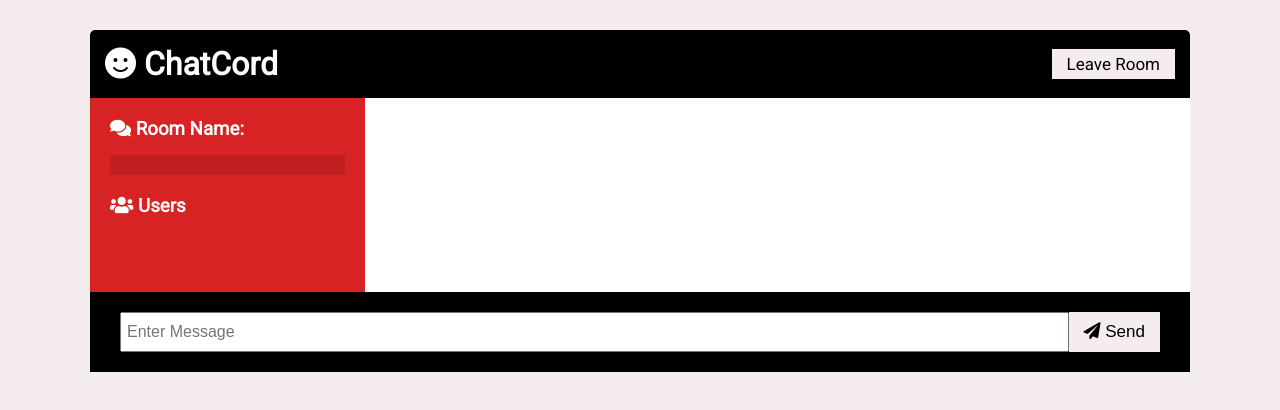
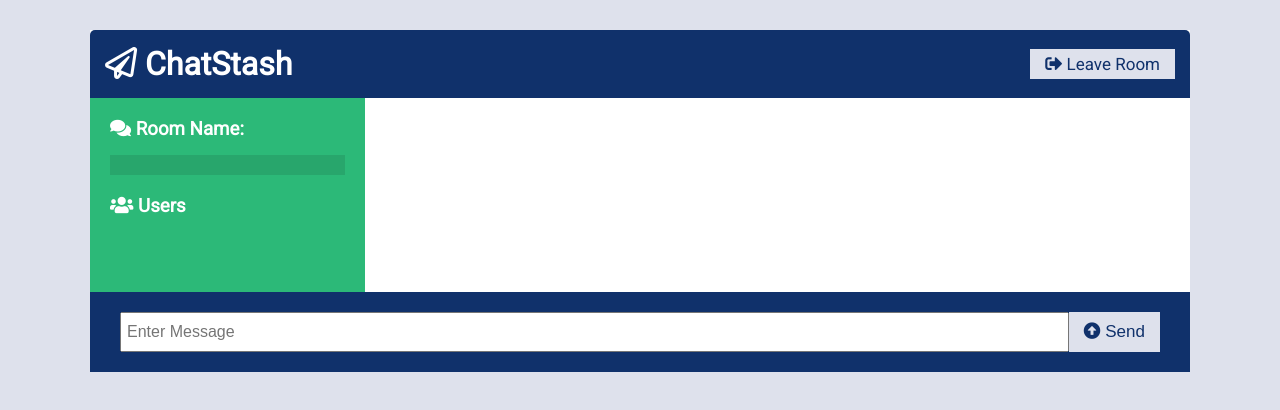
Before and after one commit to GouthamShiv/chat-room, a website: page public/chat.html in a window 1280 px wide. Drawn offline with nearby package versions, Linux system fonts and the light colour scheme; no server answers.

Commit message:
update style and branding

```diff
--- a/public/chat.html
+++ b/public/chat.html
@@ -7,14 +7,14 @@
   <link rel="stylesheet" href="https://cdnjs.cloudflare.com/ajax/libs/font-awesome/5.12.1/css/all.min.css"
     integrity="sha256-mmgLkCYLUQbXn0B1SRqzHar6dCnv9oZFPEC1g1cwlkk=" crossorigin="anonymous" />
   <link rel="stylesheet" href="css/style.css">
-  <title>ChatCord App</title>
+  <title>ChatStash</title>
 </head>
 
 <body>
   <div class="chat-container">
     <header class="chat-header">
-      <h1><i class="fas fa-smile"></i> ChatCord</h1>
-      <a href="index.html" class="btn">Leave Room</a>
+      <h1><i class="far fa-paper-plane"></i> ChatStash</h1>
+      <a href="index.html" class="btn"><i class="fas fa-sign-out-alt"></i> Leave Room</a>
     </header>
     <main class="chat-main">
       <div class="chat-sidebar">
@@ -28,7 +28,7 @@
     <div class="chat-form-container">
       <form id="chat-form">
         <input id="msg" type="text" placeholder="Enter Message" required autocomplete="off" />
-        <button class="btn"><i class="fas fa-paper-plane"></i> Send</button>
+        <button class="btn"><i class="fas fa-arrow-alt-circle-up"></i> Send</button>
       </form>
     </div>
   </div>
--- a/public/css/style.css
+++ b/public/css/style.css
@@ -1,9 +1,9 @@
 @import url('https://fonts.googleapis.com/css?family=Roboto&display=swap');
 
 :root {
-    --dark-color-a: #000000;
-    --dark-color-b: #d72323;
-    --light-color: #f5eded;
+    --dark-color-a: #10316b;
+    --dark-color-b: #2cb978;
+    --light-color: #dee1ec;
     --success-color: #83e85a;
     --error-color: #d9534f;
 }
```
Also changed, not shown: public/index.html (+3 -3 lines).
